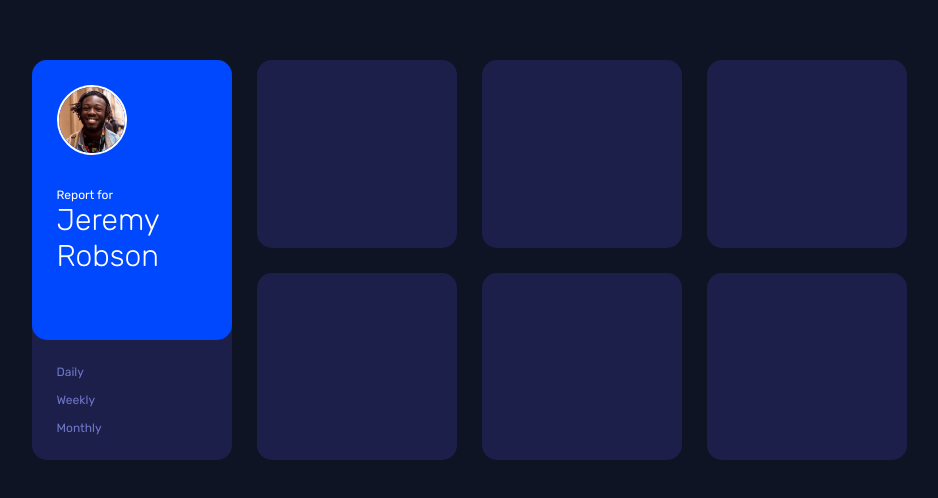
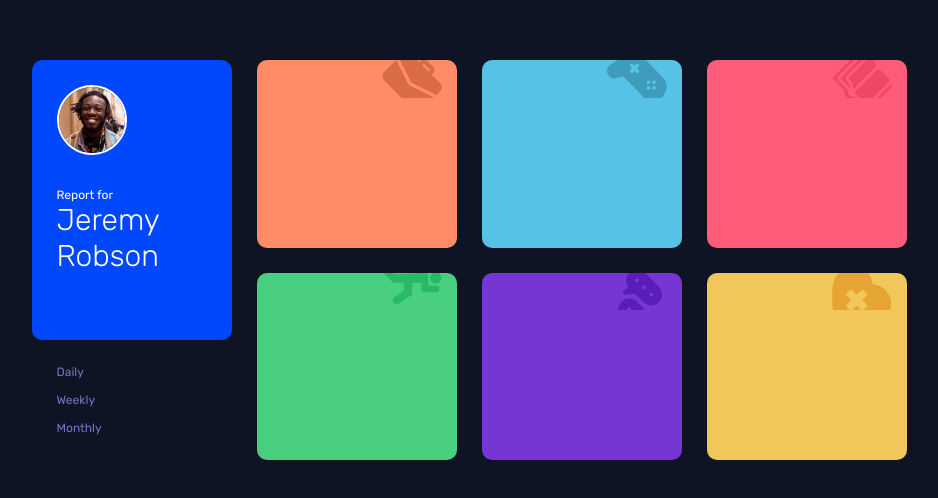
Before and after one commit to Scynes/100-days-of-frontend-code, a plain HTML site: page days/14/time-tracking-dashboard/index.html in a window 1280 px wide. Shown: the part 140-638 px from the top of the page, without its empty margins (171-1109 px from the left). Drawn offline with Linux system fonts and the light colour scheme.

Commit message:
day-14: card type layout

```diff
--- a/days/14/time-tracking-dashboard/css/style.css
+++ b/days/14/time-tracking-dashboard/css/style.css
@@ -38,6 +38,30 @@ html, body {
 /* ----------- *
  *   UTILITY   *
  * ----------- */
+.bg-col-light-red-work {
+    background-color: var(--light-red-work);
+}
+
+.bg-col-light-red-study {
+    background-color: var(--light-red-study);
+}
+
+.bg-col-lime-green {
+    background-color: var(--lime-green);
+}
+
+.bg-col-soft-blue {
+    background-color: var(--soft-blue);
+}
+
+.bg-col-soft-orange {
+    background-color: var(--soft-orange);
+}
+
+.bg-col-violet {
+    background-color: var(--violet);
+}
+
 .height-full {
     height: 100%;
 }
@@ -141,7 +165,7 @@ p {
 
 .profile {
     height: 70%;
-    border-radius: 1.5rem;
+    border-radius: 1rem;
     background-color: rgb(0, 72, 253);
 }
 
@@ -170,12 +194,23 @@ p {
     font-size: 3rem;
 }
 
-.dashboard-card:not(:first-child) {
-    padding: 2.5rem;
+.dashboard-card {
+    width: 20rem;
+    overflow: hidden;
+    border-radius: 1rem;
 }
 
-.dashboard-card {
-    width: 20rem;
-    border-radius: 1.5rem;
-    background-color: var(--dark-blue);
+.dashboard-card-tab {
+    position: relative;
+    display: flex;
+    justify-content: flex-end;
+    height: 20%;
+    overflow: hidden;
 }
+
+.tab-image {
+    width: 6rem;
+    right: 1.5rem;
+    top: -8px;
+    position: absolute;
+}
--- a/days/14/time-tracking-dashboard/index.html
+++ b/days/14/time-tracking-dashboard/index.html
@@ -25,23 +25,35 @@
                     <p class="option">Monthly</p>
                 </div>
             </div>
-            <div class="dashboard-card">
-
+            <div class="dashboard-card bg-col-light-red-work">
+                <section class="dashboard-card-tab">
+                    <img class="tab-image" src="./images/icon-work.svg" alt="">
+                </section>
             </div>
-            <div class="dashboard-card">
-
+            <div class="dashboard-card bg-col-soft-blue">
+                <section class="dashboard-card-tab">
+                    <img src="./images/icon-play.svg" alt="" class="tab-image">
+                </section>
             </div>
-            <div class="dashboard-card">
-
+            <div class="dashboard-card bg-col-light-red-study">
+                <section class="dashboard-card-tab">
+                    <img src="./images/icon-study.svg" alt="" class="tab-image">
+                </section>
             </div>
-            <div class="dashboard-card">
-
+            <div class="dashboard-card bg-col-lime-green">
+                <section class="dashboard-card-tab">
+                    <img src="./images/icon-exercise.svg" alt="" class="tab-image">
+                </section>
             </div>
-            <div class="dashboard-card">
-
+            <div class="dashboard-card bg-col-violet">
+                <section class="dashboard-card-tab">
+                    <img src="./images/icon-social.svg" alt="" class="tab-image">
+                </section>
             </div>
-            <div class="dashboard-card">
-
+            <div class="dashboard-card bg-col-soft-orange">
+                <section class="dashboard-card-tab">
+                    <img src="./images/icon-self-care.svg" alt="" class="tab-image">
+                </section>
             </div>
         </main>
     </body>
```
